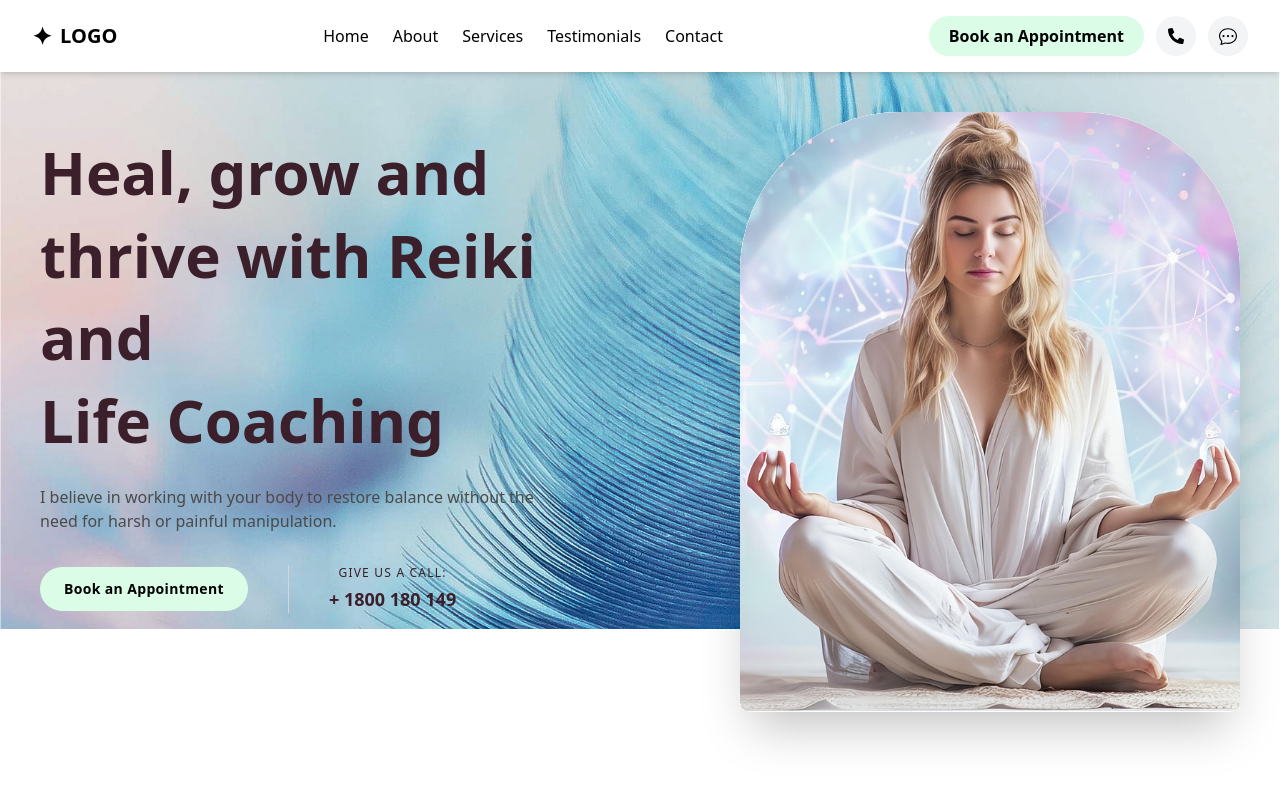
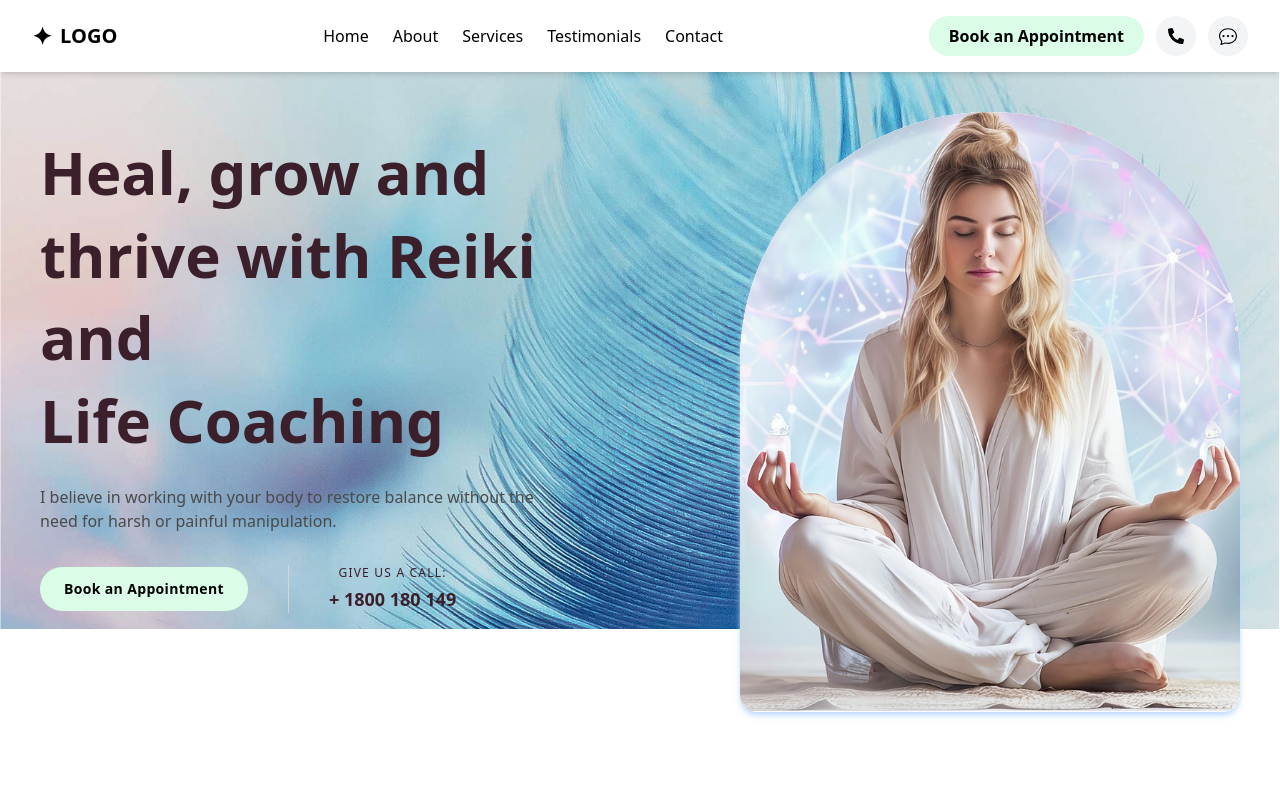
Before and after one commit to ranjit800/reiki-healing-website, a Next.js app: page / in a window 1280 px wide. Shown: the top 800 px of the page. Built offline with nearby package versions, Linux system fonts and the light colour scheme.

Commit message:
minor change in hero section

```diff
--- a/components/HomeComponents/HeroSection.jsx
+++ b/components/HomeComponents/HeroSection.jsx
@@ -78,7 +78,7 @@ const HeroSection = () => {
           viewport={{ once: true }}
           className="lg:w-1/2 mb-12 lg:mb-0 flex justify-end"
         >
-          <div className="relative w-[300px] h-[420px] md:w-[500px] md:h-[600px] overflow-hidden rounded-[160px_160px_10px_10px] bg-white shadow-2xl translate-y-10">
+          <div className="relative w-[300px] h-[420px] md:w-[500px] md:h-[600px] overflow-hidden rounded-[300px_300px_20px_20px] bg-transparent shadow-blue-200 shadow-md translate-y-10">
             <Image
               src={heroImg}
               alt="Meditating woman"
```
